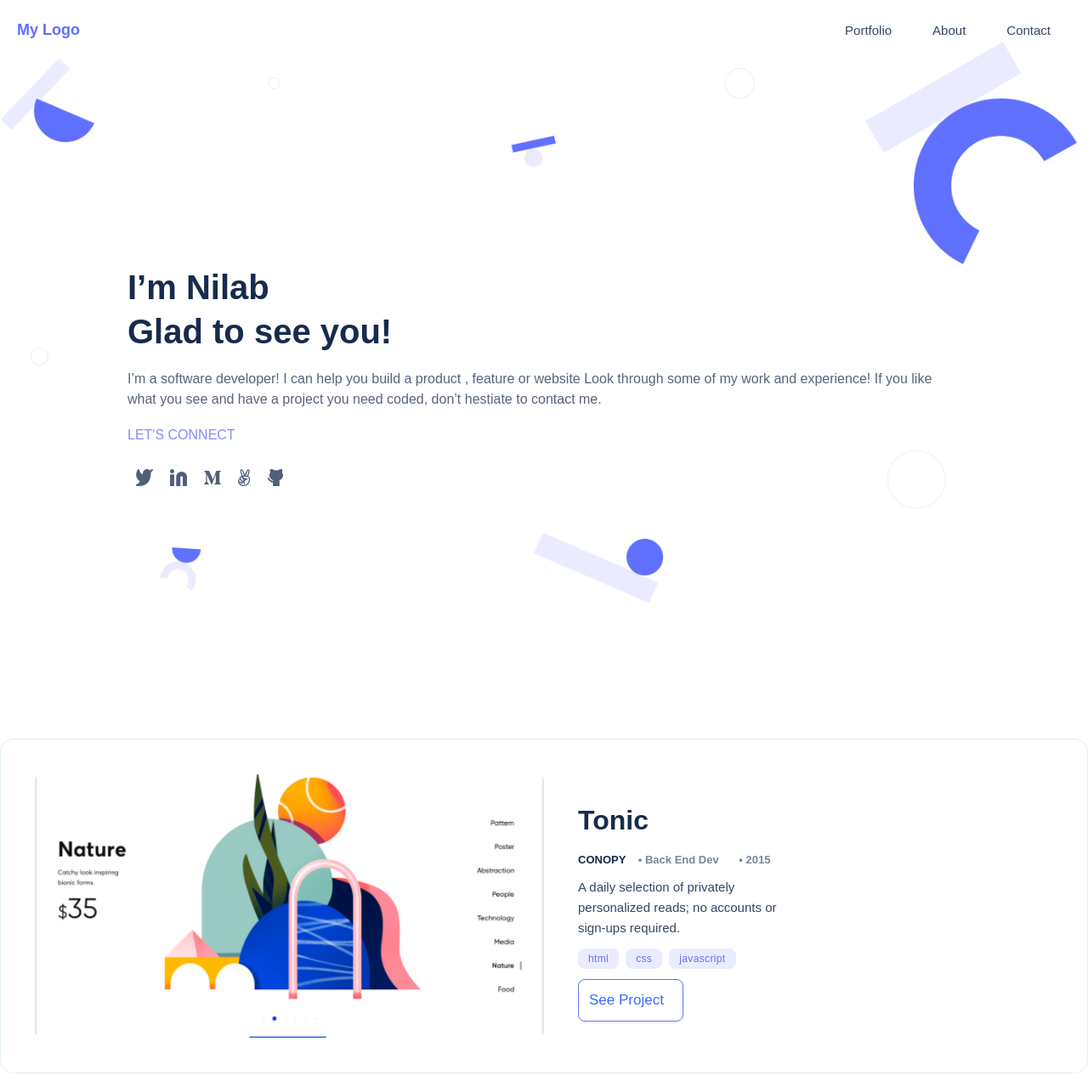
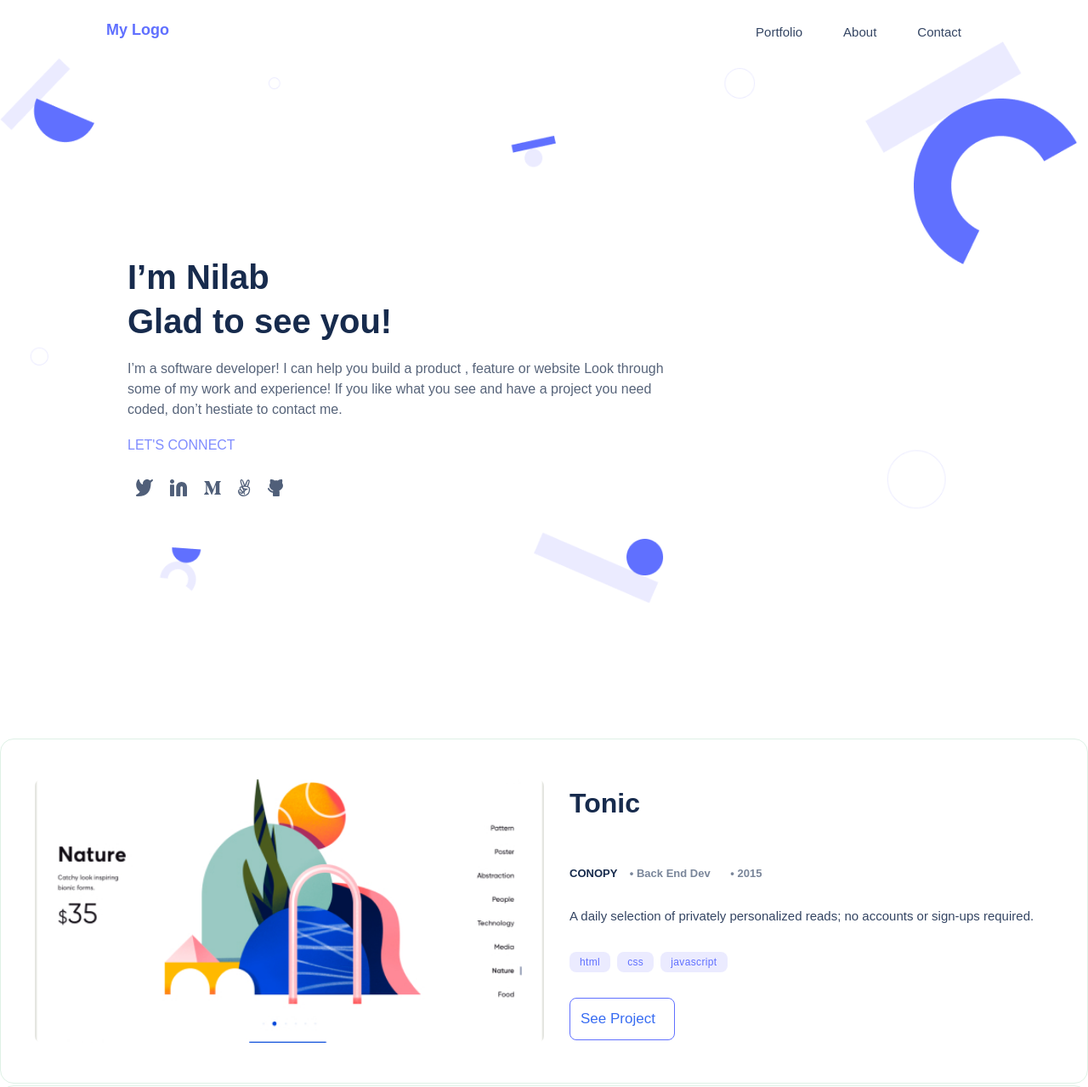
Before and after one commit to nilab-khwaja/My_Portfolio, a website: page index.html in a window 1280 px wide. Shown: the top 1279 px of the page at 85% size. Drawn offline with Linux system fonts and the light colour scheme.

Commit message:
modify style after review

```diff
--- a/desktop.css
+++ b/desktop.css
@@ -14,19 +14,31 @@
   .menu-bar {
     width: 100%;
     display: flex;
-    justify-content: space-around;
+    justify-content: space-between;
     top: 0;
+
+
+
   }
 
   .hamburger {
     display: none;
   }
+  .menu{
+    margin-right: 100px;
+    padding: 5px;
+  }
 
+  .logo{
+    margin-left: 100px;
+    padding: 5px;
+  }
   .menu ul {
     display: flex;
     float: right;
     text-align: center;
     text-decoration: none;
+    margin-left: 50px
   }
 
   .menu ul li {
@@ -34,6 +46,7 @@
     color: #344563;
     font-weight: 500;
     font-size: 15px;
+
   }
 
   .headline {
@@ -41,7 +54,7 @@
     flex-direction: column;
     justify-content: center;
     width: 100%;
-    padding: 20px 150px;
+    padding: 50px 150px;
     background-image: url('img/Header\ bg.png');
     background-repeat: no-repeat;
     background-size: 100%;
@@ -66,10 +79,28 @@
   }
 
   .left-block {
-    padding: 20px;
+    padding: 10px;
+    margin: 0 auto;
+    display: flex;
+    flex-direction: column;
+    gap: 30px;
   }
 
-  .card-work,
+  .card-work_desktop_one{
+    display: grid;
+    grid-template-columns: 50% 50%;
+    width: 100%;
+    height: auto;
+    grid-column-gap: 20px;
+    padding: 40px;
+    background-color: #fff;
+    align-items: center;
+    border-radius: 16px;
+    margin-bottom: 2px;
+    border: 1px solid #def1e6;
+    justify-content: space-around;
+  }
+
   .card-work_desktop_two {
     display: grid;
     grid-template-columns: 50% 50%;
@@ -80,13 +111,26 @@
     background-color: #fff;
     align-items: center;
     border-radius: 16px;
-    margin-bottom: 20px;
+    margin-bottom: 2px;
     border: 1px solid #def1e6;
+    justify-content: space-around;
   }
-
   .card-work_desktop_two button {
     background-color: #4053fc;
     color: #fff;
+  }
+
+  .text-title {
+    width: 100%;
+    position: flex;
+    font-family: 'Poppins', sans-serif;
+    font-style: normal;
+    font-weight: 700;
+    font-size: 32px;
+    line-height: 40px;
+    color: #172b4d;
+    padding:5px 0 ;
+    margin-top:0;
   }
 
   .snapshot {
@@ -96,7 +140,8 @@
 
   .card-work_two,
   .card-work_three,
-  .card-work_four {
+  .card-work_four,
+  .card-work {
     display: none;
   }
 
@@ -112,13 +157,14 @@
     background-color: #fff;
     align-items: center;
     border-radius: 16px;
-    margin-bottom: 20px;
     border: 1px solid #def1e6;
+    justify-content: space-around;
   }
 
-  .snapshot1 {
+  .snapshot1{
     padding: 155px;
     background-image: url("img/Desktop-card\ 2.jpg");
+
   }
 
   .snapshot2 {
@@ -137,9 +183,10 @@
     grid-column-gap: 10px;
     align-items: center;
     width: 100%;
-    padding: 30px;
+    padding: 50px;
     height: auto;
-    height: 900px;
+    justify-content: space-between;
+    border-top-right-radius: 70px;
   }
 
   .top-right {
@@ -180,20 +227,26 @@
     display: flex;
     flex-direction: column;
     width: 100%;
-    justify-content: center;
-    height: auto;
+    justify-content: space-between;
+    height: 900px;
     margin-top: -70px;
+    background-image: url('img/contact\ form\ background\ shapes.png');
+    background-size: 100%;
+    background-repeat: no-repeat;
+
   }
 
   .contact-info {
-    width: 70%;
+    width: 569px;
     text-align: center;
     padding: 25px;
   }
 
   .contact_form {
-    width: 70%;
+    width: 447px;
     text-align: center;
     padding: 25px;
+
   }
+
 }
--- a/index.html
+++ b/index.html
@@ -36,7 +36,7 @@
                 <section class="headline">
                     <h1 class="header">I’m Nilab<br> Glad to see you!</h1><br>
                      <p class="text">I’m a software developer! I can help you build a product ,
-                        feature or website Look through some of my work and experience! If you like what you see and have a project you need coded,
+                        feature or website Look through<br> some of my work and experience! If you like what you see and have a project you need <br>coded,
                         don’t hestiate to contact me.</p><br>
 
                      <div class="connect"><a href="#" >LET'S CONNECT</a></div><br>
@@ -142,7 +142,27 @@
                           <button class="btn" type="button">See Project</button>
                       </div>
                   </section>
-
+                  <section  class="card-work_desktop_one">
+                    <div class="snapshot"></div>
+                      <div class="left-block">
+                           <h3 class="text-title">Tonic</h3>
+                            <div class="experiance"><br>
+                            <span class="small">CONOPY</span>
+                            <ul class="block">
+                            <li>&bull; Back End Dev</li>
+                            <li>&bull; 2015</li>
+                            </ul>
+                            </div>
+                            <div class="explain"><p>A daily selection of privately personalized reads;
+                                no accounts or sign-ups required.</p></div>
+                            <ul class="tags">
+                                <li>html</li>
+                                <li>css</li>
+                                <li>javascript</li>
+                            </ul>
+                            <button  class="btn" type="button">See Project</button>
+                    </div>
+                 </section>
 
             <section  class="card-work_desktop">
                   <div class="left-block">
--- a/mobile.css
+++ b/mobile.css
@@ -302,7 +302,8 @@ li {
 
 .card-work_desktop,
 .card-work_desktop_two,
-.card-work_desktop_three {
+.card-work_desktop_three,
+.card-work_desktop_one{
   display: none;
 }
 
```
Also changed, not shown: img/Downloads/1-Habib P2.jpeg (added), img/Downloads/20221031_152415.jpg (added), img/contact form background shapes.png (added), 7 other files.
